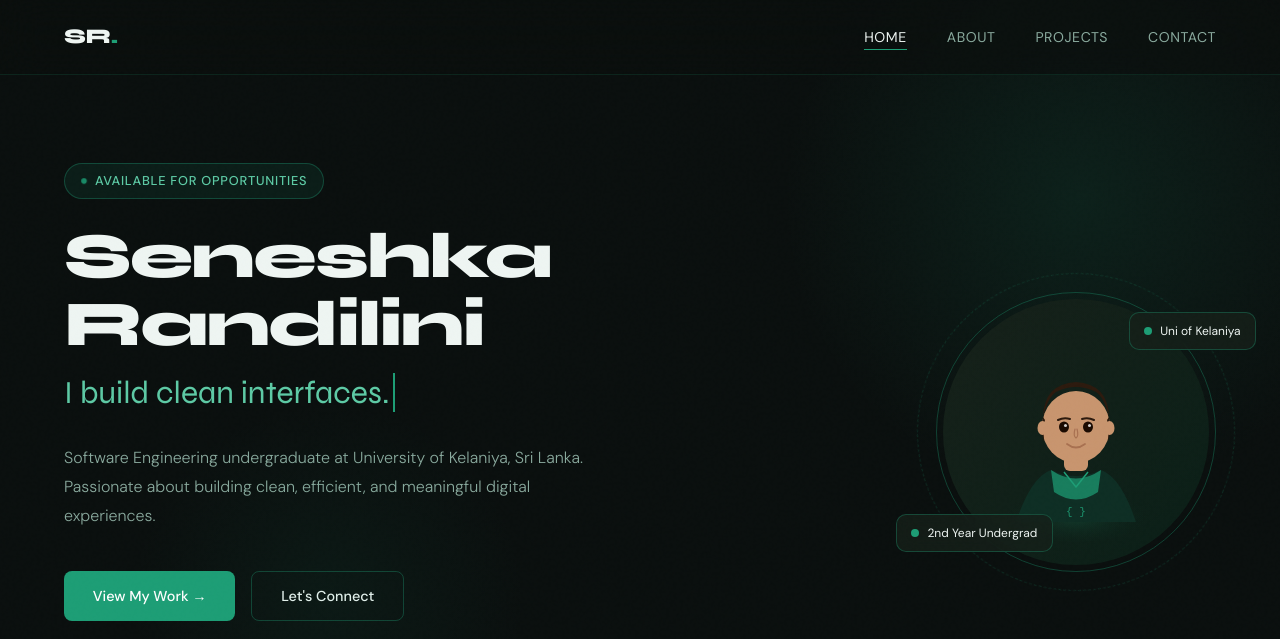
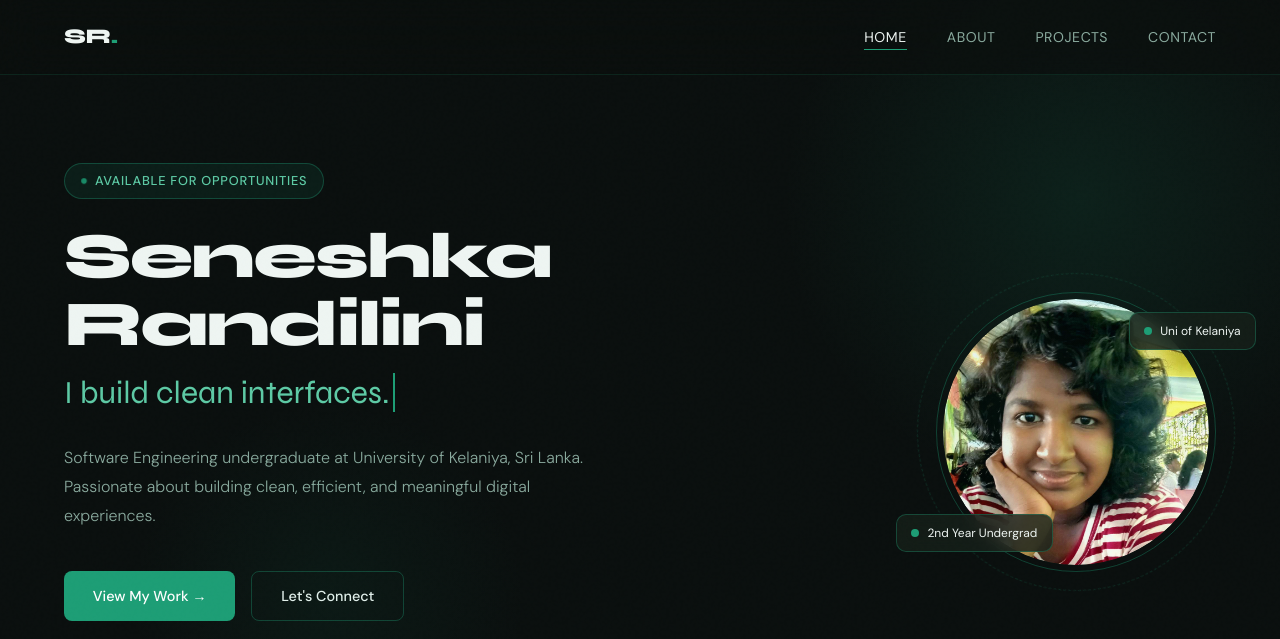
Before and after one commit to SeneshkaR/portfolio-Website, a plain HTML site: page index.html in a window 1280 px wide. Shown: the top 639 px of the page. Drawn offline with Linux system fonts and the light colour scheme.

Commit message:
profile photo setup

```diff
--- a/index.html
+++ b/index.html
@@ -56,37 +56,7 @@
         <div class="hero-avatar-wrap">
             <div class="avatar-ring">
                 <div class="avatar-inner">
-                    <svg class="avatar-svg" viewBox="0 0 200 220" xmlns="http://www.w3.org/2000/svg">
-                        <defs>
-                            <radialGradient id="bg" cx="50%" cy="60%" r="50%">
-                                <stop offset="0%" stop-color="#1D9E75" stop-opacity="0.2"/>
-                                <stop offset="100%" stop-color="#0a1f17" stop-opacity="0"/>
-                            </radialGradient>
-                            <clipPath id="bodyClip">
-                                <rect x="55" y="130" width="90" height="90" rx="6"/>
-                            </clipPath>
-                        </defs>
-                        <ellipse cx="100" cy="190" rx="75" ry="30" fill="url(#bg)"/>
-                        <path d="M40 200 Q55 155 75 148 Q100 160 125 148 Q145 155 160 200 Z" fill="#0e2e24"/>
-                        <path d="M75 148 Q100 165 125 148 L122 170 Q100 185 78 170 Z" fill="#1D9E75" opacity="0.7"/>
-                        <path d="M88 150 L100 165 L112 150" fill="none" stroke="#1D9E75" stroke-width="1.5" stroke-linejoin="round"/>
-                        <rect x="88" y="127" width="24" height="22" rx="6" fill="#c8956e"/>
-                        <ellipse cx="100" cy="105" rx="34" ry="36" fill="#c8956e"/>
-                        <path d="M67 95 Q68 62 100 60 Q132 62 133 95 Q128 75 120 70 Q100 60 80 70 Q72 75 67 95 Z" fill="#2c1a0e"/>
-                        <path d="M67 95 Q64 108 68 120 Q67 105 69 98 Z" fill="#2c1a0e"/>
-                        <path d="M133 95 Q136 108 132 120 Q133 105 131 98 Z" fill="#2c1a0e"/>
-                        <ellipse cx="66.5" cy="106" rx="5" ry="7" fill="#c8956e"/>
-                        <ellipse cx="133.5" cy="106" rx="5" ry="7" fill="#c8956e"/>
-                        <ellipse cx="88" cy="105" rx="5" ry="5.5" fill="#1a0a00"/>
-                        <ellipse cx="112" cy="105" rx="5" ry="5.5" fill="#1a0a00"/>
-                        <circle cx="89.5" cy="103.5" r="1.5" fill="white" opacity="0.8"/>
-                        <circle cx="113.5" cy="103.5" r="1.5" fill="white" opacity="0.8"/>
-                        <path d="M82 98 Q88 95 94 97" fill="none" stroke="#2c1a0e" stroke-width="2" stroke-linecap="round"/>
-                        <path d="M106 97 Q112 95 118 98" fill="none" stroke="#2c1a0e" stroke-width="2" stroke-linecap="round"/>
-                        <path d="M99 107 Q97 114 100 116 Q103 114 101 107" fill="none" stroke="#a87050" stroke-width="1.2" stroke-linecap="round"/>
-                        <path d="M91 122 Q100 129 109 122" fill="none" stroke="#a87050" stroke-width="1.8" stroke-linecap="round"/>
-                        <text x="100" y="193" text-anchor="middle" fill="#1D9E75" font-size="11" font-family="monospace" opacity="0.9">{ }</text>
-                    </svg>
+                    <img src="images/dp.jpeg" alt="Seneshka Randilini" class="profile-photo">
                 </div>
             </div>
             <div class="avatar-chip chip1">
--- a/style.css
+++ b/style.css
@@ -541,4 +541,38 @@ footer span { color: var(--teal); }
     .hero-actions { justify-content: center; }
     .hero-socials { justify-content: center; }
     .hero-avatar-wrap { display: none; }
-    .about-grid, .contact-grid { grid-template-columns: 1fr;
+    .about-grid, .contact-grid { grid-template-columns: 1fr; } }
+
+    /* PROFILE PHOTO STYLES  */
+.profile-photo {
+    width: 100%;
+    height: 100%;
+    object-fit: cover;
+    object-position: center top;
+    border-radius: 50%;
+}
+
+.avatar-inner {
+    width: 100%;
+    height: 100%;
+    border-radius: 50%;
+    background: linear-gradient(135deg, var(--bg3) 0%, #0a1f17 100%);
+    display: flex;
+    align-items: center;
+    justify-content: center;
+    overflow: hidden;
+    position: relative;
+}
+
+
+.avatar-inner::after {
+    content: '';
+    position: absolute;
+    top: 0;
+    left: 0;
+    right: 0;
+    bottom: 0;
+    border-radius: 50%;
+    background: radial-gradient(circle at 30% 40%, rgba(29,158,117,0.1) 0%, transparent 70%);
+    pointer-events: none;
+}
```
Also changed, not shown: images/dp.jpeg (renamed from dp.jpeg).
